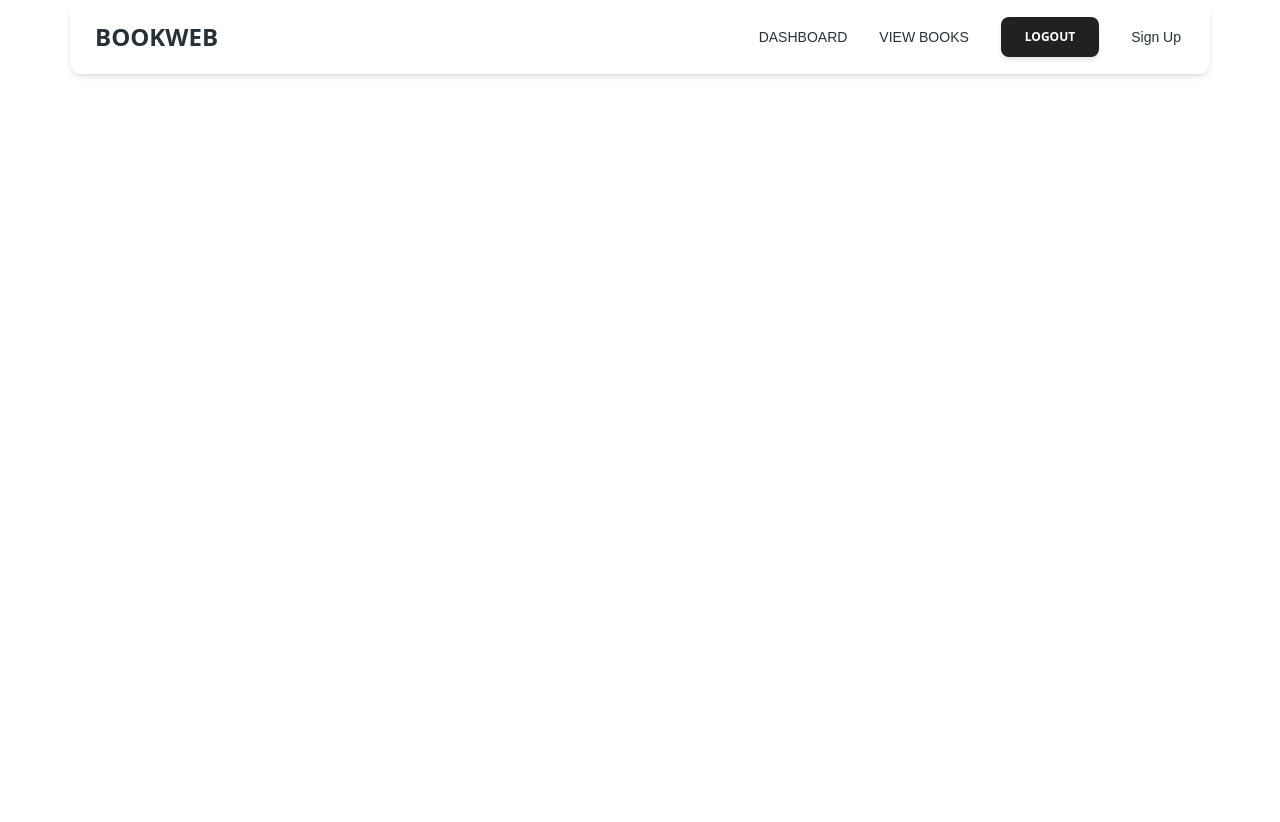
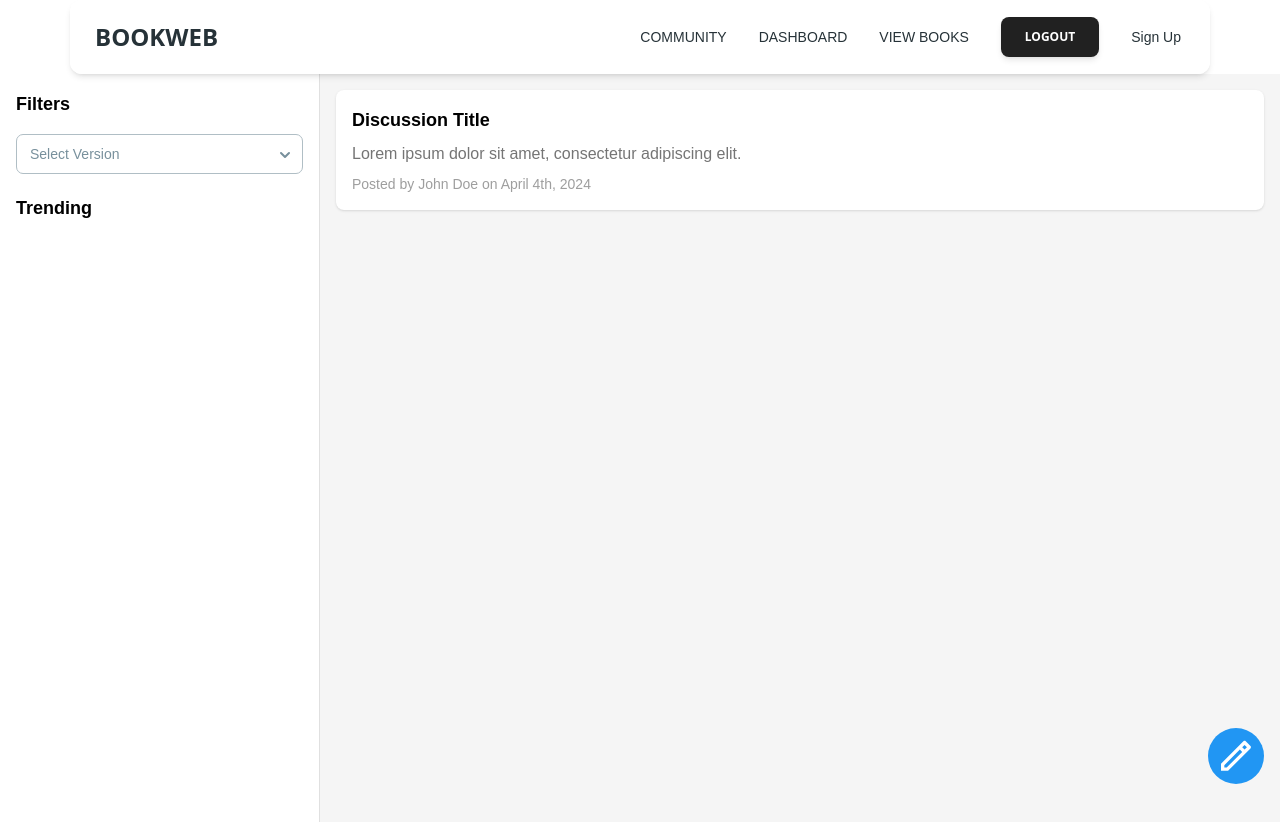
Before and after one commit to AllenBastian/BookWeb, a React (Create React App) app: page /Forum in a window 1280 px wide. Shown: the top 822 px of the page. Before the commit the page ends 800 px from the top, so only its background shows below. Built offline with nearby package versions, Linux system fonts and the light colour scheme; no server answers; the database is empty; sample sign-in values are in the browser's storage.

Commit message:
community forum page added

```diff
--- a/src/App.js
+++ b/src/App.js
@@ -4,6 +4,7 @@ import Homepage from "./pages/Homepage";
 import Dashboard from "./pages/Dashboard";
 import SignUpForm from "./pages/Signup";
 import Viewbooks from "./pages/Viewbooks";
+import Forum from "./pages/Forum";
 import { BrowserRouter,Route,Routes } from "react-router-dom";
 import { IsSignedUpProvider } from "./context/Context";
 import "./App.css"
@@ -19,6 +20,7 @@ function App() {
           <Route path="/dashboard" element={<Protected><Dashboard/></Protected>}/>
           <Route path="/Signup" element={<Protected><SignUpForm/></Protected>} />
           <Route path="/viewbooks" element={<Protected><Viewbooks/></Protected>} />
+          <Route path="/Forum" element={<Protected><Forum/></Protected>}/>
         </Routes>
         </div>
         </IsSignedUpProvider>
--- a/src/components/Navb.js
+++ b/src/components/Navb.js
@@ -73,6 +73,16 @@ function NavList() {
     <ul className="my-2 flex flex-col gap-2 lg:mb-0 lg:mt-0 lg:flex-row lg:items-center lg:gap-6">
       {user && (
         <>
+         <Typography
+            as="li"
+            variant="small"
+            color="blue-gray"
+            className="p-1 font-medium"
+          >
+            <a href="/forum" className="flex items-center hover:text-blue-500 transition-colors ">
+              COMMUNITY
+            </a>
+          </Typography>
           <Typography
             as="li"
             variant="small"
--- /dev/null
+++ b/src/pages/Forum.js
@@ -0,0 +1,114 @@
+import { RiPencilLine } from "react-icons/ri";
+import { Select, Option } from "@material-tailwind/react";
+import { useState, useEffect } from "react";
+
+const Forum = () => {
+  const [post, setPost] = useState(false);
+  const [cat,setCat] = useState()
+  const [postDetails, setPostDetails] = useState({
+    title: "",
+    description: "",
+    category: "",
+  });
+
+  const setInput = (event) => {
+    const { name, value } = event.target;
+    setPostDetails((prev) => ({ ...prev, [name]: value }));
+  };
+
+  console.log(postDetails);
+  return (
+    <div className="flex h-screen bg-gray-100">
+      <div className="hidden lg:flex flex-col w-1/4 bg-white border-r border-gray-300">
+        <div className="p-4">
+          <h1 className="text-lg font-semibold mb-4">Filters</h1>
+          <Select label="Select Version">
+            <Option value="fiction">fiction</Option>
+            <Option>Material Tailwind React</Option>
+            <Option>Material Tailwind Vue</Option>
+            <Option>Material Tailwind Angular</Option>
+            <Option>Material Tailwind Svelte</Option>
+          </Select>
+          <h1 className="text-lg font-semibold mt-5">Trending</h1>
+        </div>
+      </div>
+
+      <div className="flex flex-col flex-grow overflow-y-auto">
+        <div className="bg-white border-b border-gray-300 py-4 px-4 lg:hidden">
+          <select className="w-full px-3 py-2 border border-gray-300 rounded-md shadow-sm focus:outline-none focus:ring focus:ring-blue-500 focus:border-blue-500">
+            <option value="latest">Lastest</option>
+            <option value="top">Top</option>
+            <option value="trending">Trending</option>
+          </select>
+        </div>
+
+        <div className="fixed bottom-4 right-4 ">
+          <div className="rounded-full bg-blue-500 p-2">
+            <RiPencilLine
+              onClick={() => setPost(true)}
+              size={40}
+              className="text-white cursor-pointer hover:text-black transition-colors duration-300"
+            />
+          </div>
+        </div>
+        {post === true && (
+          <div className="fixed top-0 left-0 flex items-center justify-center w-full h-screen bg-black bg-opacity-50">
+            <div className="bg-white p-8 border border-gray-300 rounded-lg w-3/4">
+              <h2 className="text-lg font-semibold mb-4">NEW POST</h2>
+              <input
+                type="text"
+                name="title"
+                value={postDetails.title}
+                onChange={setInput}
+                placeholder="Title"
+                className="w-full border border-gray-300 rounded p-2 mb-4"
+              />
+              <textarea
+                name="description"
+                value={postDetails.description}
+                onChange={setInput}
+                placeholder="What's on your mind?"
+                rows="4"
+                className="w-full border border-gray-300 rounded p-2 mb-4 resize-none"
+              ></textarea>
+
+              <Select
+                name="category"
+                label="Choose category"
+                onChange={(selectedOption)=>setCat(selectedOption)}
+              >
+                <Option value="fiction">fiction</Option>
+              </Select>
+
+              <div className="flex justify-end mt-4">
+                <button className="bg-blue-500 text-white py-2 px-4 rounded hover:bg-blue-600 mr-2">
+                  POST
+                </button>
+                <button
+                  onClick={() => setPost(false)}
+                  className="bg-gray-500 text-white py-2 px-4 rounded hover:bg-gray-600"
+                >
+                  Cancel
+                </button>
+              </div>
+            </div>
+          </div>
+        )}
+
+        <div className="p-4">
+          <div className="bg-white shadow rounded-lg p-4 mb-4 cursor-pointer hover:bg-gray-200">
+            <h2 className="text-lg font-semibold mb-2">Discussion Title</h2>
+            <p className="text-gray-600 mb-2">
+              Lorem ipsum dolor sit amet, consectetur adipiscing elit.
+            </p>
+            <p className="text-sm text-gray-500">
+              Posted by John Doe on April 4th, 2024
+            </p>
+          </div>
+        </div>
+      </div>
+    </div>
+  );
+};
+
+export default Forum;
--- a/src/pages/Viewbooks.js
+++ b/src/pages/Viewbooks.js
@@ -12,8 +12,6 @@ import {
   addDoc,
 } from "firebase/firestore";
 import {
-  FaChevronDown,
-  FaChevronUp,
   FaRegComments,
   FaRegHandPaper,
 } from "react-icons/fa";
@@ -106,7 +104,6 @@ const Viewbooks = () => {
     console.log(searchString);
     if (searchString === "" && category === "all") setBookDetails(initialBook);
     else if (searchString === "") {
-      console.log("in here yeah");
       const filteredSearch = initialBook.filter(
         (book) =>
           book.category.toLowerCase().trim() === category.toLowerCase().trim()
```
